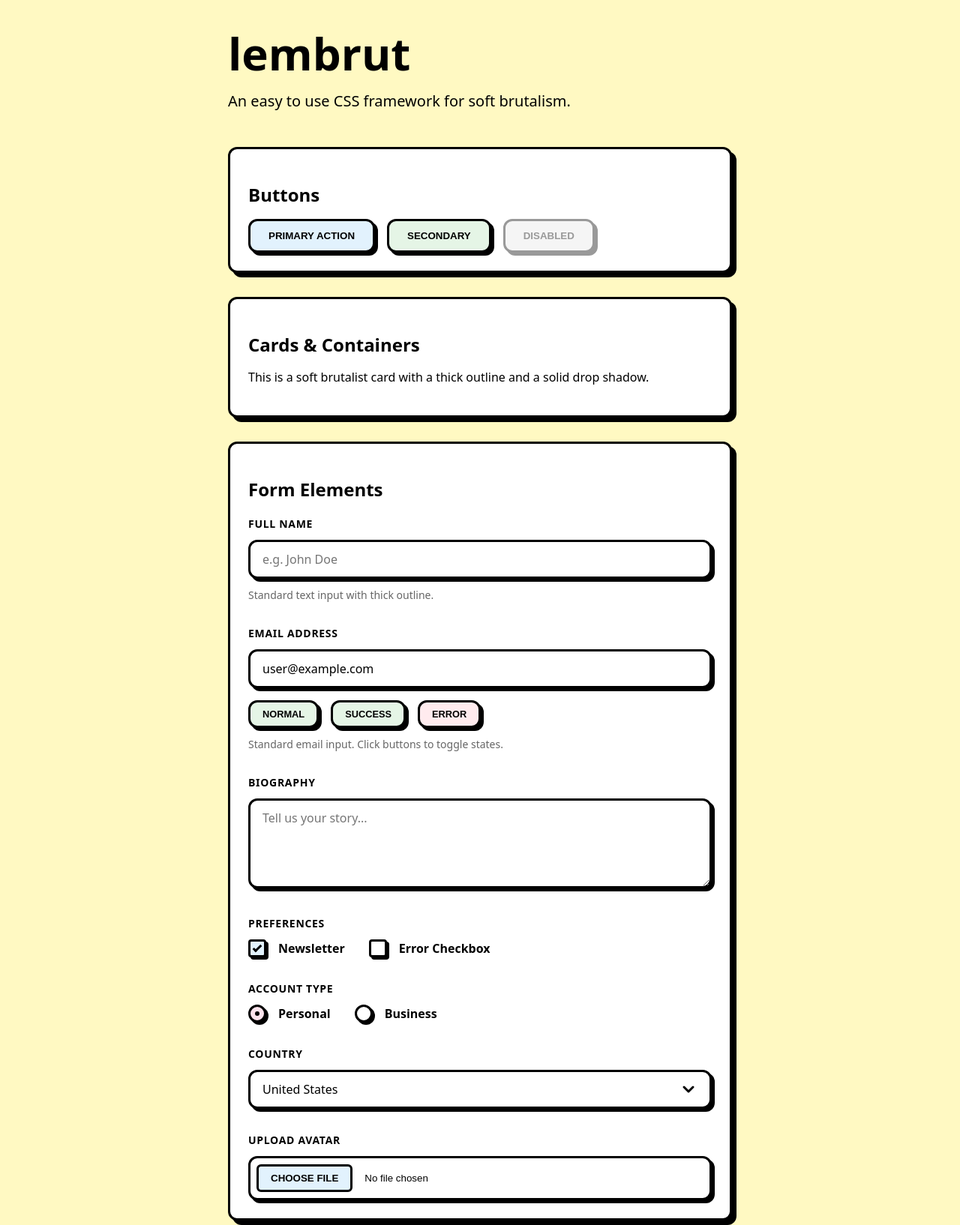
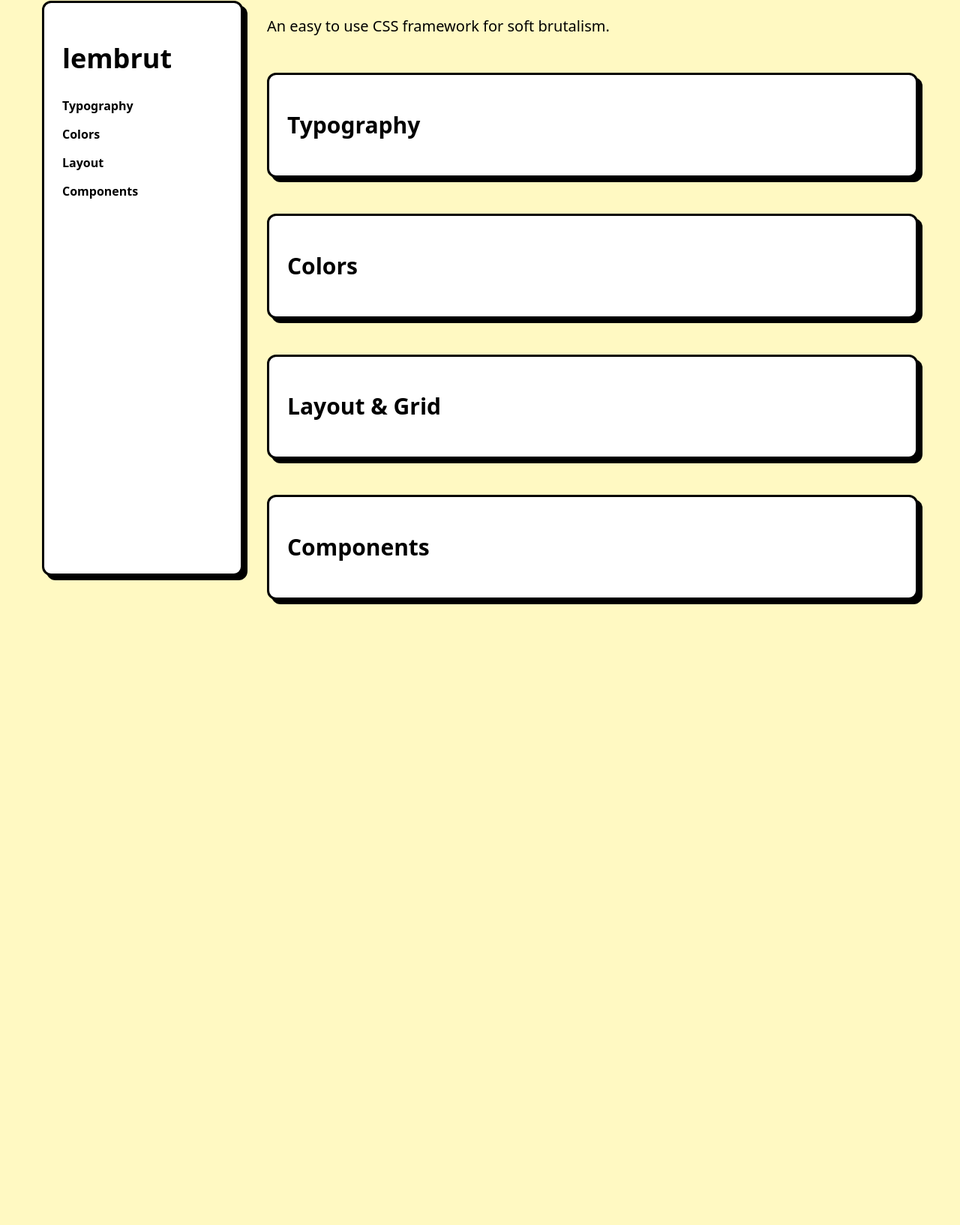
Before and after one commit to bllyanos/lembrut, a website built with Vite: page index.html in a window 1280 px wide. Shown: the part 39-1673 px from the top of the page at 75% size. After the commit the page ends 879 px from the top, so only its background shows below. Built offline with nearby package versions, Linux system fonts and the light colour scheme.

Commit message:
feat(showcase): implement documentation-style layout structure and navigation

```diff
--- a/index.html
+++ b/index.html
@@ -7,51 +7,71 @@
     <link rel="stylesheet" href="./src/lembrut.css">
 </head>
 <body class="p-8 bg-pastel-yellow">
-    <div class="max-w-2xl mx-auto">
+    <div class="container-fluid">
+        <div class="row">
+            <!-- Sidebar -->
+            <aside class="col-12 col-tablet-3 mb-8">
+                <div class="card p-6 h-full">
+                    <h1 class="text-4xl font-black mb-8">lembrut</h1>
+                    <nav>
+                        <ul class="space-y-4 m-0" style="list-style: none; padding: 0;">
+                            <li><a href="#typography" class="font-bold" style="text-decoration: none; color: inherit;">Typography</a></li>
+                            <li><a href="#colors" class="font-bold" style="text-decoration: none; color: inherit;">Colors</a></li>
+                            <li><a href="#layout" class="font-bold" style="text-decoration: none; color: inherit;">Layout</a></li>
+                            <li><a href="#components" class="font-bold" style="text-decoration: none; color: inherit;">Components</a></li>
+                        </ul>
+                    </nav>
+                </div>
+            </aside>
+
+            <!-- Main Content -->
+            <main class="col-12 col-tablet-9">
                 <header class="mb-12">
-            <h1 class="text-6xl font-black mb-4">lembrut</h1>
-            <p class="text-xl">An easy to use CSS framework for soft brutalism.</p>
+                    <p class="text-xl font-medium">An easy to use CSS framework for soft brutalism.</p>
                 </header>
 
-        <section class="space-y-8">
-            <div class="card p-6">
-                <h2 class="text-2xl font-bold mb-4">Buttons</h2>
-                <div class="flex gap-4">
-                    <button class="btn btn-primary">Primary Action</button>
-                    <button class="btn btn-secondary">Secondary</button>
-                    <button class="btn btn-disabled" disabled>Disabled</button>
+                <div class="space-y-12">
+                    <!-- Typography Section -->
+                    <section id="typography" class="card p-6">
+                        <h2 class="text-3xl font-black mb-6">Typography</h2>
+                        <div class="space-y-8">
+                            <!-- Typography content will be added here -->
                         </div>
+                    </section>
+
+                    <!-- Colors Section -->
+                    <section id="colors" class="card p-6">
+                        <h2 class="text-3xl font-black mb-6">Colors</h2>
+                        <div class="row gap-4">
+                            <!-- Color swatches will be added here -->
                         </div>
+                    </section>
 
-            <div class="card p-6 bg-pastel-pink">
-                <h2 class="text-2xl font-bold mb-4">Cards & Containers</h2>
-                <p>This is a soft brutalist card with a thick outline and a solid drop shadow.</p>
+                    <!-- Layout Section -->
+                    <section id="layout" class="card p-6">
+                        <h2 class="text-3xl font-black mb-6">Layout & Grid</h2>
+                        <div class="space-y-8">
+                            <!-- Layout demos will be added here -->
                         </div>
+                    </section>
 
-            <div class="card p-6">
-                <h2 class="text-2xl font-bold mb-8">Form Elements</h2>
+                    <!-- Components Section -->
+                    <section id="components" class="card p-6">
+                        <h2 class="text-3xl font-black mb-6">Components</h2>
                         <div class="space-y-8">
-                    <div class="form-field">
-                        <label class="label">Full Name</label>
-                        <input type="text" class="input" placeholder="e.g. John Doe">
-                        <span class="helper-text">Standard text input with thick outline.</span>
+                            <!-- Component demos will be added here -->
                         </div>
-
-                    <div class="form-field">
-                        <label class="label">Email Address</label>
-                        <input type="email" id="demo-email" class="input" value="user@example.com">
-                        <div class="flex gap-4 mt-4" style="margin-top: 1rem;">
-                            <button class="btn btn-secondary" style="padding: 0.5rem 1rem; font-size: 0.8rem;" onclick="setDemoState('normal')">Normal</button>
-                            <button class="btn btn-secondary" style="padding: 0.5rem 1rem; font-size: 0.8rem; background-color: var(--lembrut-green);" onclick="setDemoState('success')">Success</button>
-                            <button class="btn btn-secondary" style="padding: 0.5rem 1rem; font-size: 0.8rem; background-color: var(--lembrut-red);" onclick="setDemoState('error')">Error</button>
+                    </section>
                 </div>
-                        <span id="demo-helper" class="helper-text">Standard email input. Click buttons to toggle states.</span>
+            </main>
+        </div>
     </div>
 
     <script>
         function setDemoState(state) {
             const input = document.getElementById('demo-email');
             const helper = document.getElementById('demo-helper');
+            if (!input || !helper) return;
 
             // Reset classes
             input.classList.remove('is-success', 'is-error');
@@ -67,60 +87,5 @@
             }
         }
     </script>
-
-                    <div class="form-field">
-                        <label class="label">Biography</label>
-                        <textarea class="textarea" placeholder="Tell us your story..."></textarea>
-                    </div>
-
-                    <div class="form-field">
-                        <label class="label">Preferences</label>
-                        <div class="flex gap-8">
-                            <label class="checkbox-group">
-                                <input type="checkbox" class="checkbox" checked>
-                                <span class="checkmark"></span>
-                                <span class="font-bold">Newsletter</span>
-                            </label>
-                            <label class="checkbox-group">
-                                <input type="checkbox" class="checkbox is-error">
-                                <span class="checkmark"></span>
-                                <span class="font-bold">Error Checkbox</span>
-                            </label>
-                        </div>
-                    </div>
-
-                    <div class="form-field">
-                        <label class="label">Account Type</label>
-                        <div class="flex gap-8">
-                            <label class="radio-group">
-                                <input type="radio" name="account" class="radio" checked>
-                                <span class="radiomark"></span>
-                                <span class="font-bold">Personal</span>
-                            </label>
-                            <label class="radio-group">
-                                <input type="radio" name="account" class="radio">
-                                <span class="radiomark"></span>
-                                <span class="font-bold">Business</span>
-                            </label>
-                        </div>
-                    </div>
-
-                    <div class="form-field">
-                        <label class="label">Country</label>
-                        <select class="select">
-                            <option>United States</option>
-                            <option>Indonesia</option>
-                            <option>Other</option>
-                        </select>
-                    </div>
-
-                    <div class="form-field">
-                        <label class="label">Upload Avatar</label>
-                        <input type="file" class="file-input">
-                    </div>
-                </div>
-            </div>
-        </section>
-    </div>
 </body>
 </html>
--- a/src/lembrut.css
+++ b/src/lembrut.css
@@ -596,20 +596,43 @@ body {
   transform: translate(-2px, -2px);
 }
 
-/* Utility classes (Simplified) */
+/* Utility classes */
 .p-8 { padding: 2rem; }
 .p-6 { padding: 1.5rem; }
+.m-0 { margin: 0; }
+.mb-2 { margin-bottom: 0.5rem; }
 .mb-4 { margin-bottom: 1rem; }
+.mb-8 { margin-bottom: 2rem; }
 .mb-12 { margin-bottom: 3rem; }
+.mt-4 { margin-top: 1rem; }
+.space-y-4 > * + * { margin-top: 1rem; }
+.space-y-8 > * + * { margin-top: 2rem; }
+.space-y-12 > * + * { margin-top: 3rem; }
+
 .max-w-2xl { max-width: 42rem; }
 .mx-auto { margin-left: auto; margin-right: auto; }
+
 .text-6xl { font-size: 3.75rem; line-height: 1; }
-.text-2xl { font-size: 1.5rem; }
-.text-xl { font-size: 1.25rem; }
+.text-5xl { font-size: 3rem; line-height: 1; }
+.text-4xl { font-size: 2.25rem; line-height: 2.5rem; }
+.text-3xl { font-size: 1.875rem; line-height: 2.25rem; }
+.text-2xl { font-size: 1.5rem; line-height: 2rem; }
+.text-xl { font-size: 1.25rem; line-height: 1.75rem; }
+.text-lg { font-size: 1.125rem; line-height: 1.75rem; }
+.text-base { font-size: 1rem; line-height: 1.5rem; }
+.text-sm { font-size: 0.875rem; line-height: 1.25rem; }
+
 .font-black { font-weight: 900; }
 .font-bold { font-weight: 700; }
+.font-medium { font-weight: 500; }
+.font-normal { font-weight: 400; }
+
 .flex { display: flex; }
+.flex-col { flex-direction: column; }
+.flex-wrap { flex-wrap: wrap; }
+.gap-2 { gap: 0.5rem; }
 .gap-4 { gap: 1rem; }
 .gap-8 { gap: 2rem; }
-.space-y-8 > * + * { margin-top: 2rem; }
+
 .h-full { height: 100%; }
+.w-full { width: 100%; }
```
Lines whose indentation alone changed are shown as unchanged.
